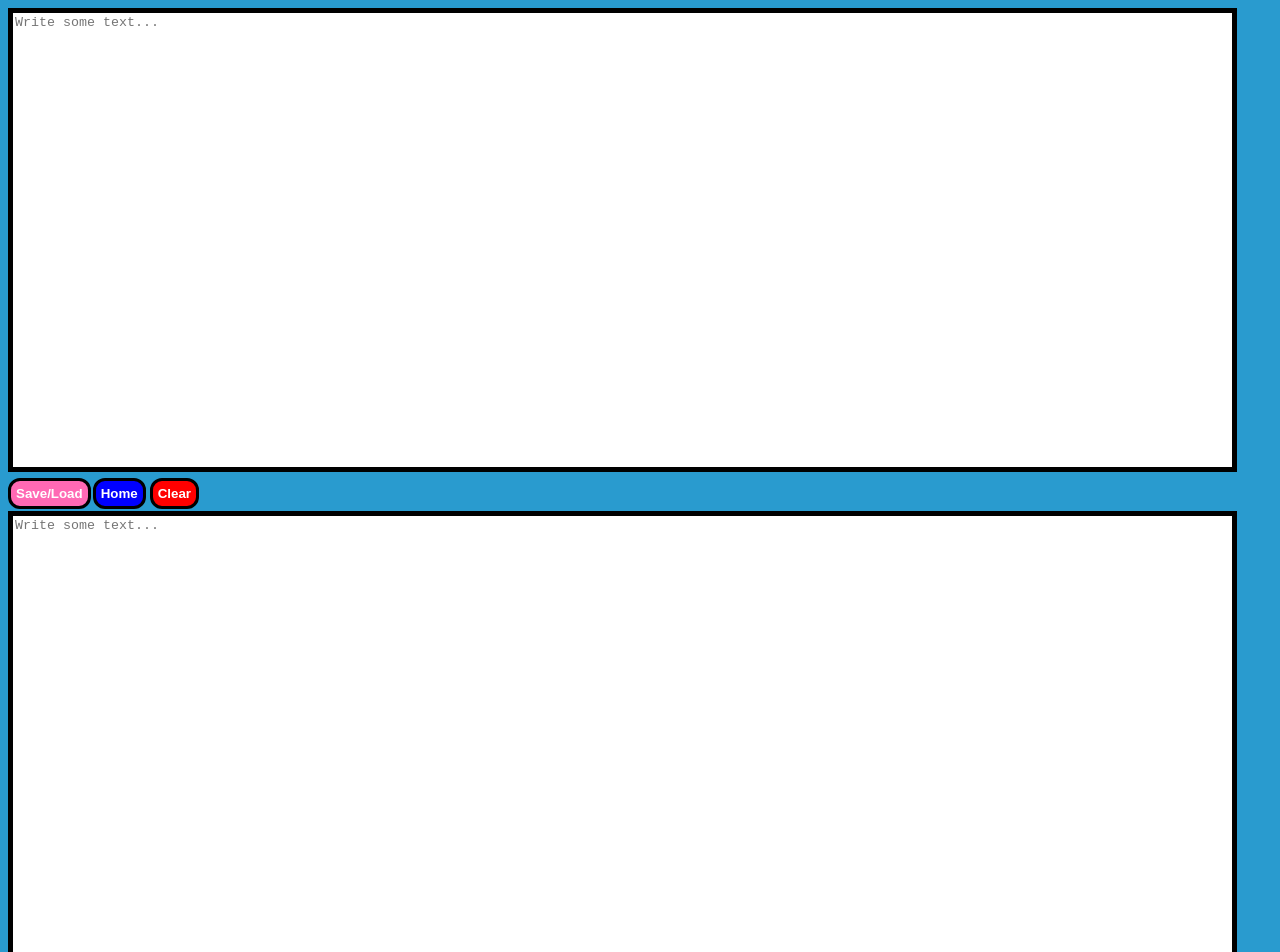
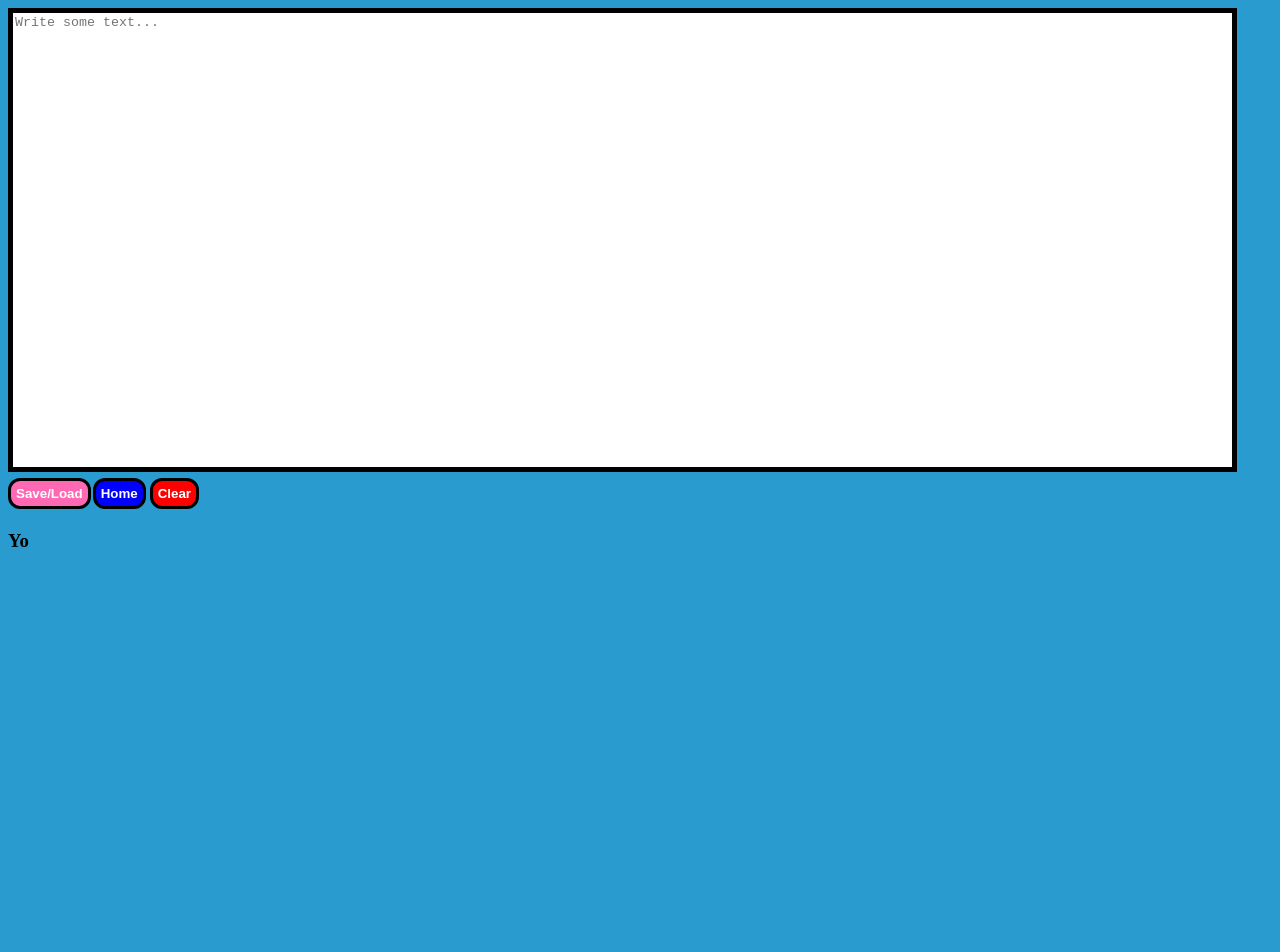
Before and after one commit to michael-a7/Note-Project, a React (Create React App) app: page /notes/1 in a window 1280 px wide. Shown: the top 952 px of the page. After the commit the page ends 800 px from the top, so only its background shows below. Built offline with nearby package versions, Linux system fonts and the light colour scheme.

Commit message:
clear tree

```diff
--- a/src/App/App.js
+++ b/src/App/App.js
@@ -2,7 +2,7 @@ import React from 'react'
 // eslint-disable-next-line
 import Stylesheet from './Styling'
 import Home from "./Home.js"
-import {Route} from "react-router-dom";
+import {Route, useParams} from "react-router-dom";
 import NotePad from "./NotePad";
 function App() {
     return(
@@ -13,7 +13,6 @@ function App() {
             <Route path="/notes">
                 <NotePad />
             </Route>
-            <Route exact path="/notes/:save" component={NotePad} />
         </div>
     )
 }
--- a/src/App/NotePad.js
+++ b/src/App/NotePad.js
@@ -1,7 +1,7 @@
 //Something is off about same save/load. Check tomorrow
 //Consider finding a way to delete the original file with a particular name from the list of saved
 import React, {useEffect, useState} from 'react';
-import {Link} from 'react-router-dom'
+import {Link, useParams} from 'react-router-dom'
 import Modal from 'react-modal';
 import Boxes from './Boxes'
 export function NotePad(){
@@ -9,7 +9,7 @@ export function NotePad(){
     const [fileName, setFileName] = useState("")
     const [open, setOpen] = useState(false)
     const [saveArray, setSaveArray] = useState([])
-
+    const {identify} = useParams()
     useEffect(()=>{
         const saved = localStorage.getItem("Save List");
         if (saved){
@@ -142,6 +142,7 @@ export function NotePad(){
 
                 <button className="click2"><Link to="/" className="buttonText">Home</Link></button>
                 <button className="click3" onClick = {wipeSave}>Clear</button>
+                <h3>Yo {identify}</h3>
         </div>
     )
 }
```
Also changed, not shown: src/App/params.js (added), 1 other file (tests, documents, lock files or other folders).
